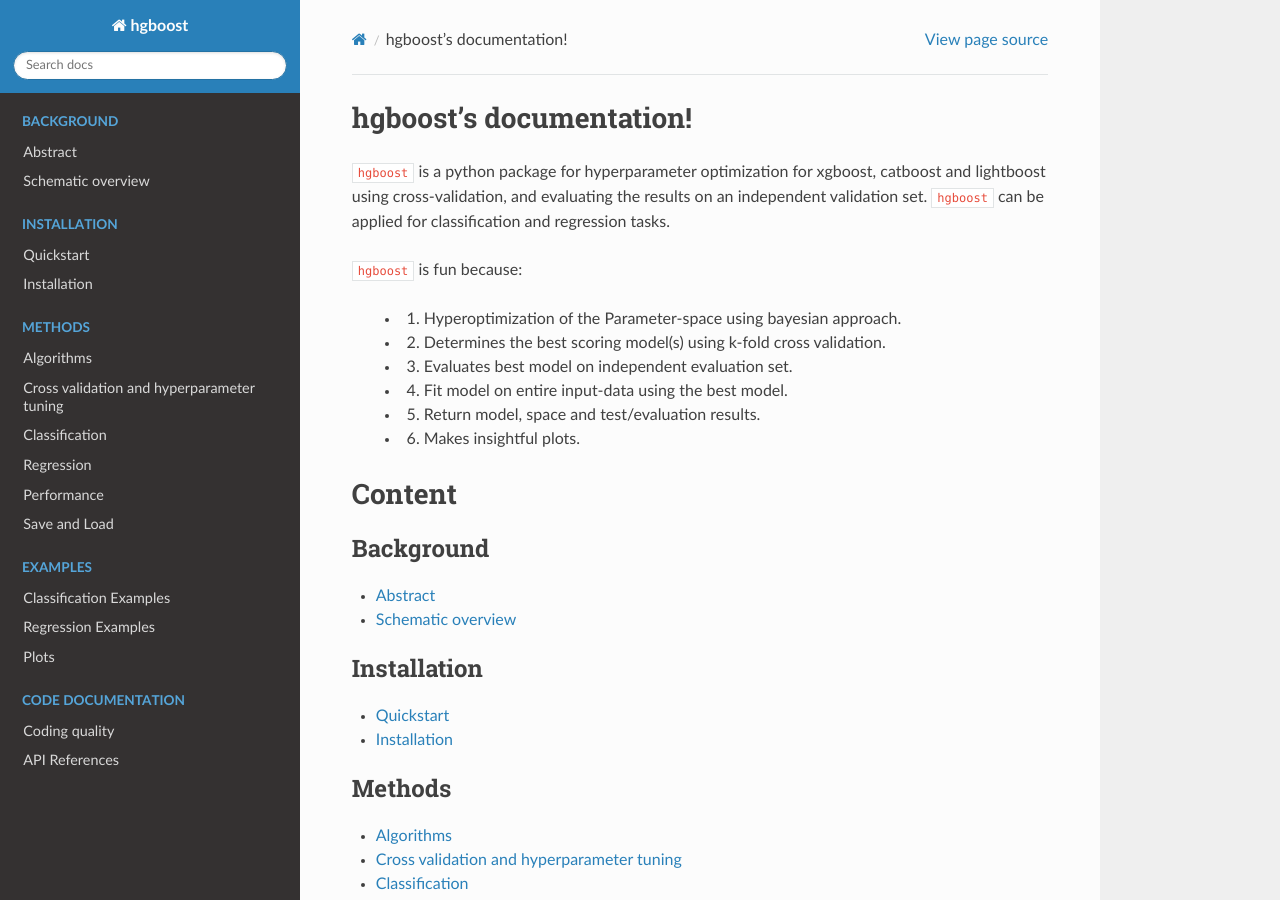
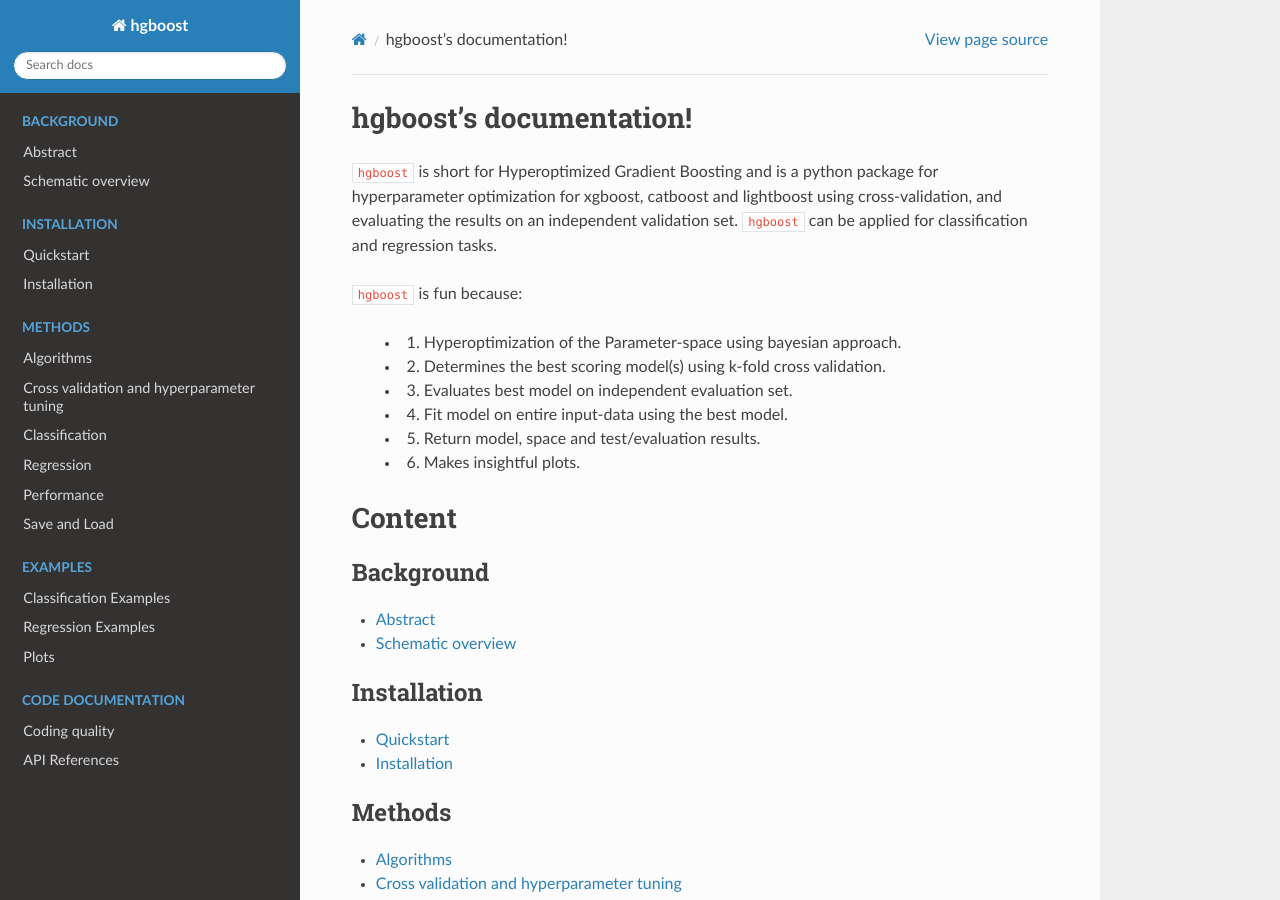
Before and after one commit to erdogant/hgboost, a Sphinx documentation site: the page built from docs/source/index.rst, in a window 1280 px wide and 900 px high. Built offline with Sphinx 7.4.7 and the Read the Docs theme 2.0.0, drawn with Linux system fonts in a browser that asks for light colours.

Commit message:
txt update

```diff
--- a/docs/source/Algorithms.rst
+++ b/docs/source/Algorithms.rst
@@ -1,4 +1,4 @@
-.. _code_directive:
+read.. _code_directive:
 
 -------------------------------------
 
--- a/docs/source/index.rst
+++ b/docs/source/index.rst
@@ -1,7 +1,7 @@
 hgboost's documentation!
 ========================
 
-``hgboost`` is a python package for hyperparameter optimization for xgboost, catboost and lightboost using cross-validation, and evaluating the results on an independent validation set.
+``hgboost`` is short for Hyperoptimized Gradient Boosting and is a python package for hyperparameter optimization for xgboost, catboost and lightboost using cross-validation, and evaluating the results on an independent validation set.
 ``hgboost`` can be applied for classification and regression tasks.
 
 ``hgboost`` is fun because:
```
Also changed, not shown: README.md (+3 -1 lines), hgboost/__init__.py (+4 -5 lines).
